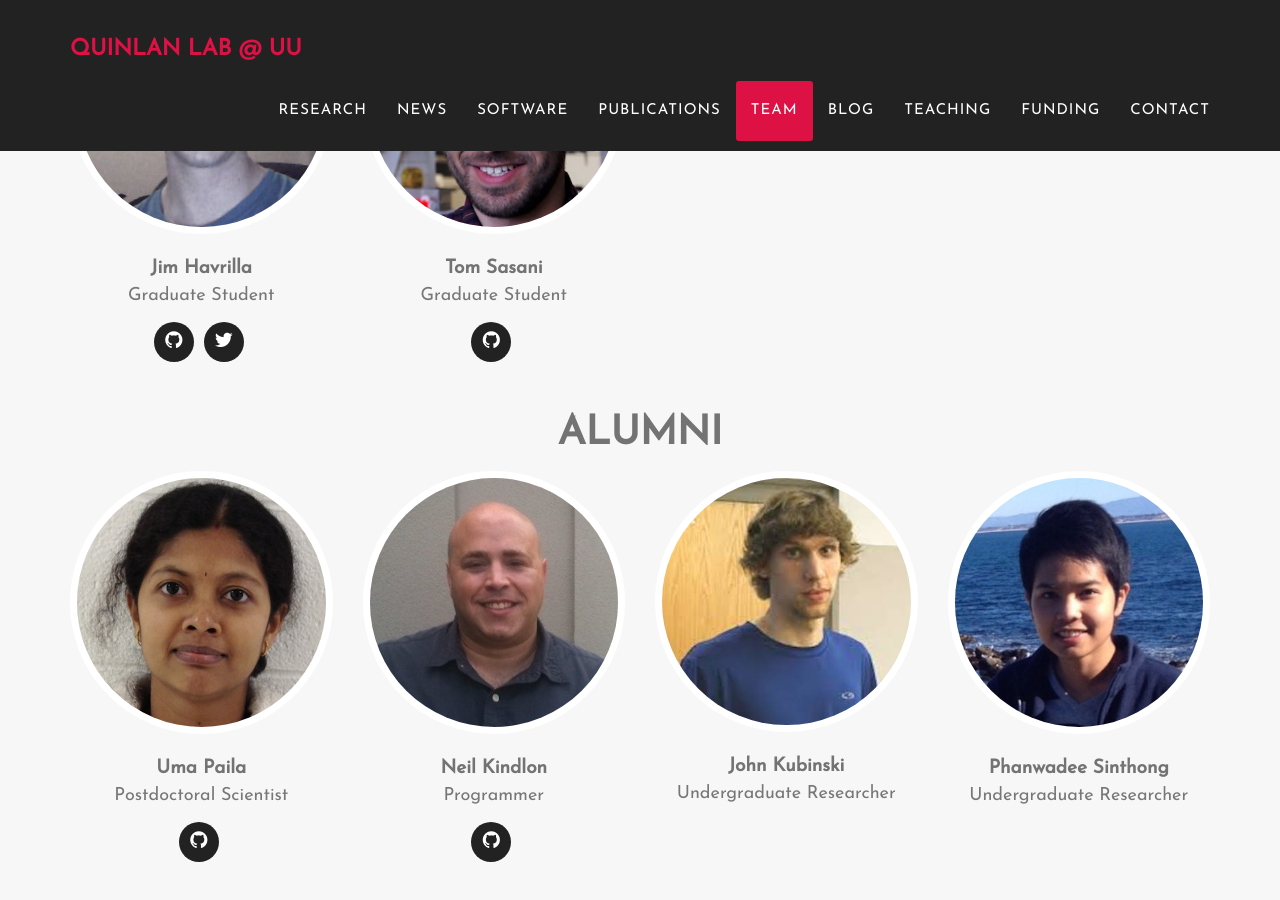
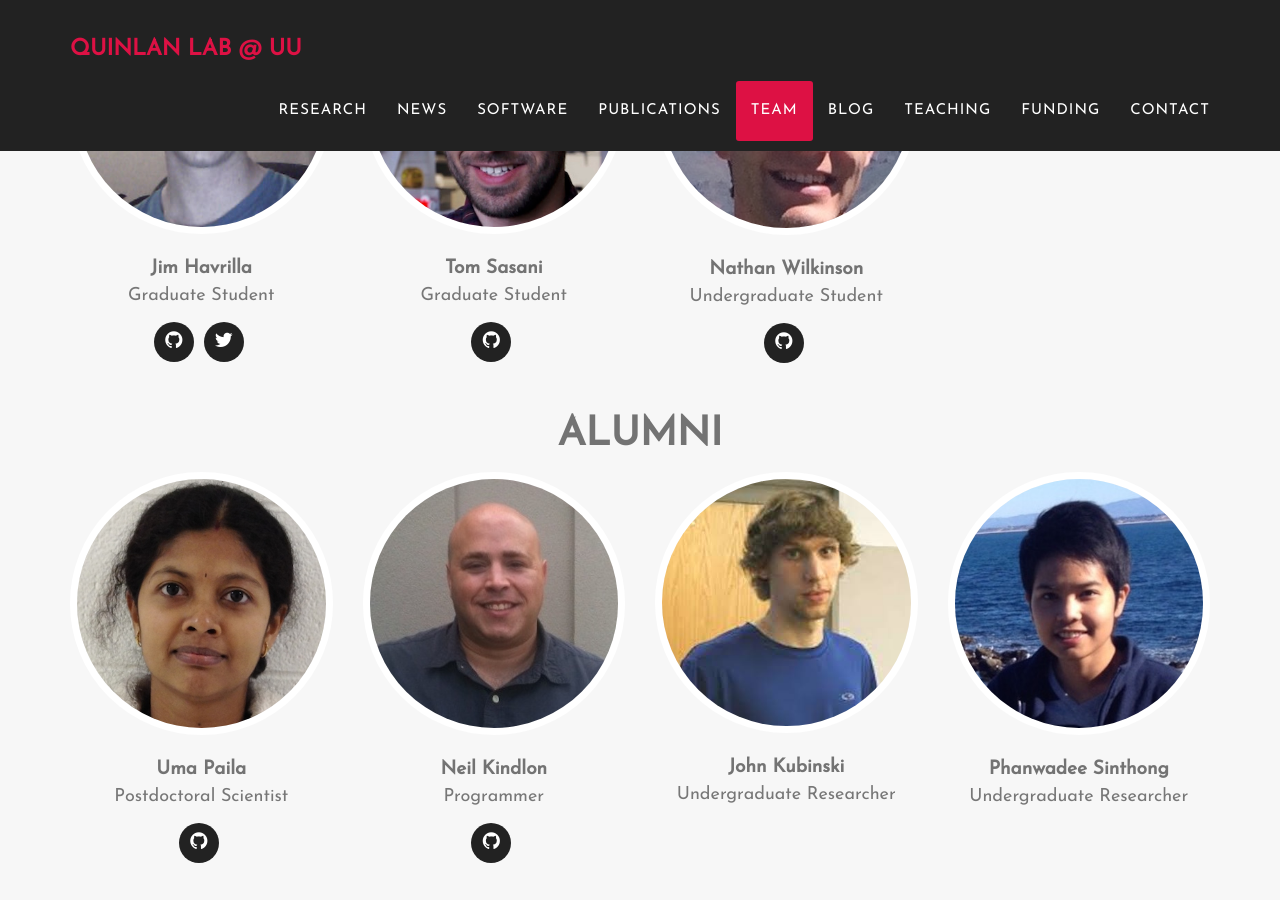
Before and after one commit to arq5x/arq5x.github.io, a Jekyll site: the page built from index.html, in a window 1280 px wide and 900 px high, scrolled down 15998 px. Built offline with Jekyll 4.4.1, drawn with Linux system fonts in a browser that asks for light colours; some web fonts are replaced.

Commit message:
add nate

```diff
--- a/_config.yml
+++ b/_config.yml
@@ -70,6 +70,12 @@ people:
     - title: github
       url: https://github.com/tomsasani
 
+- name: Nathan Wilkinson
+  pic: wilkinson
+  position: Undergraduate Student
+  social:
+    - title: github
+      url: https://github.com/
 
 # Alumni
 alumni:
```
Also changed, not shown: img/team/wilkinson.jpg (added).
